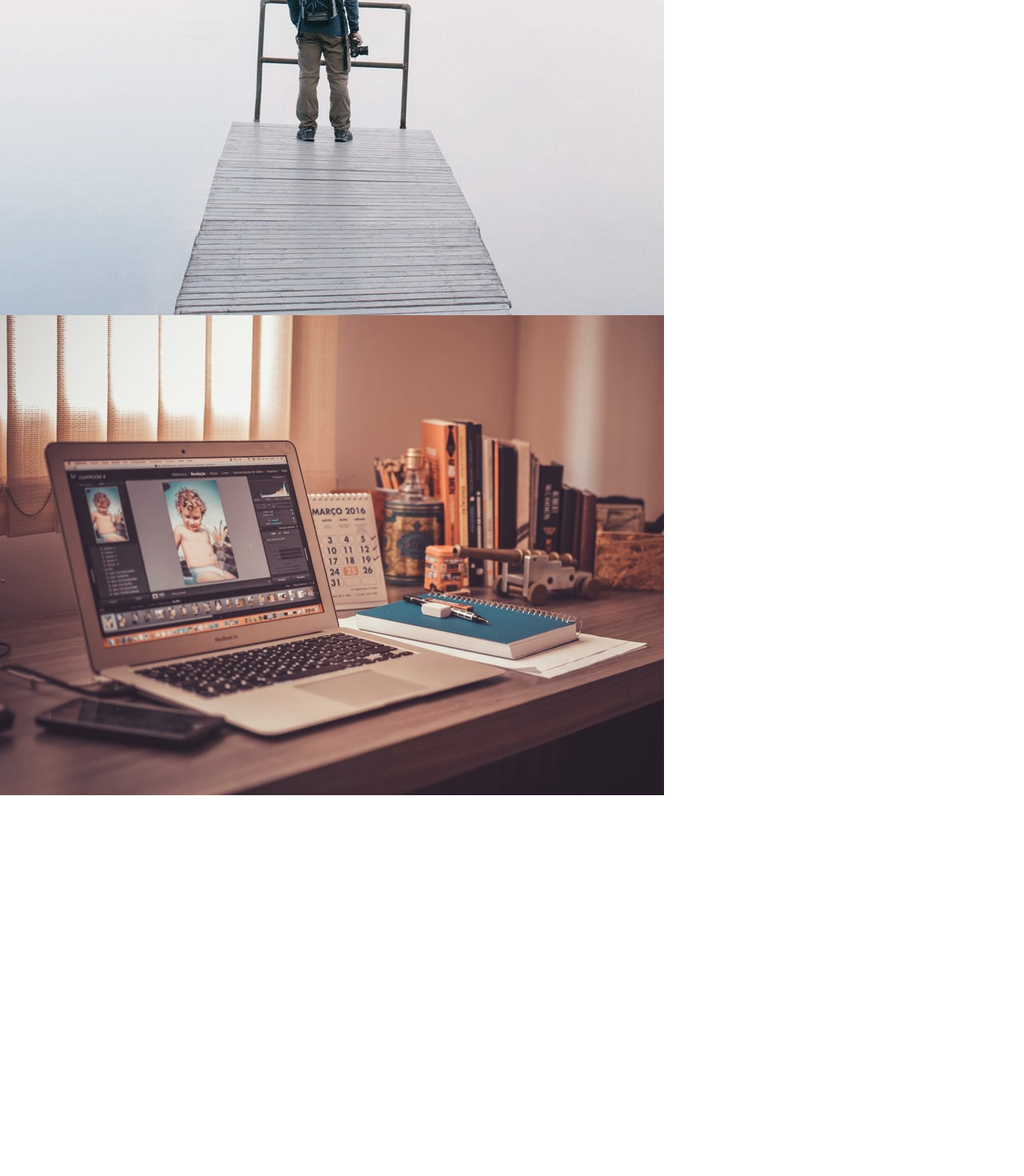
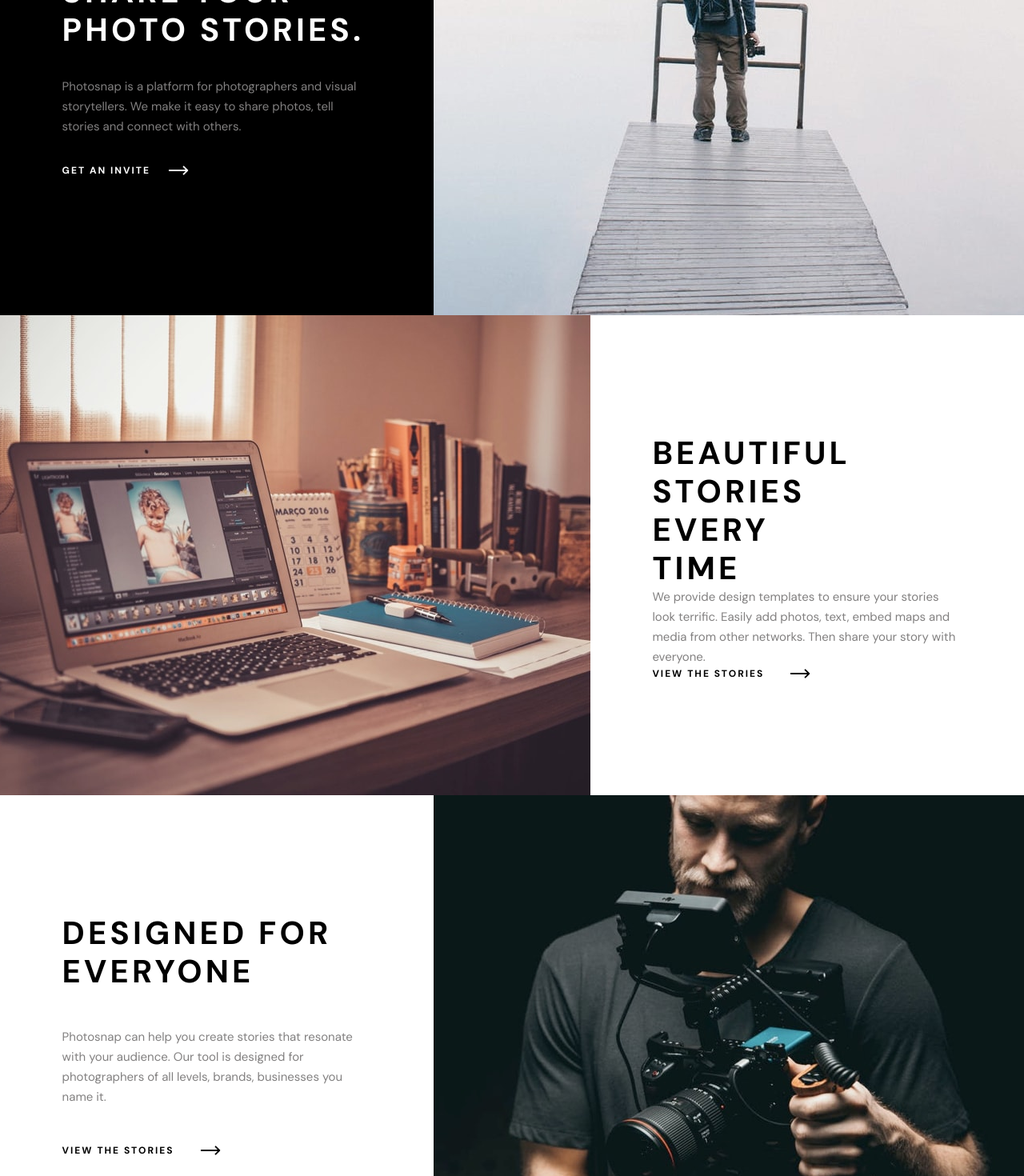
Before and after one commit to Kasim-Ke/023_photo-multp, a React (Vite) app: page /home in a window 1280 px wide. Shown: the part 280-1750 px from the top of the page at 80% size. Before the commit the page ends 1274 px from the top, so only its background shows below. Built offline with nearby package versions, Linux system fonts and the light colour scheme.

Commit message:
made frontpadehero

```diff
--- a/package.json
+++ b/package.json
@@ -14,6 +14,7 @@
     "023_photo_mult": "file:",
     "react": "^18.3.1",
     "react-dom": "^18.3.1",
+    "react-icons": "^5.3.0",
     "react-router-dom": "^6.26.2"
   },
   "devDependencies": {
--- a/src/components/Home/Home_Hero.jsx
+++ b/src/components/Home/Home_Hero.jsx
@@ -1,9 +1,101 @@
-import image2 from "./desktop/create-and-share.jpg";
+import Home_img1 from "./desktop/create-and-share.jpg";
+import Home_img2 from "./desktop/beautiful-stories.jpg";
+import Home_img3 from "./desktop/designed-for-everyone.jpg";
+import { HiArrowLongRight } from "react-icons/hi2";
 
 export const Home_Hero = () => {
   return (
-    <div>
-      <img src={image2} alt="" />
+    <div className="lg:max-w-[1440px] lg:h-screen mx-auto  ">
+      <div className="lg:flex lg:flex-col   ">
+        {/*/////////////////  Row 1 ///////////////// */}
+        <div className="lg:flex ">
+          {/* Row 1 text box */}
+          <div className="lg:w-[610px] lg:h-[650px] lg:justify-center lg:items-center lg:text-left flex  text-white  bg-black">
+            <div className="flex flex-col justify-between items-start  lg:w-[387px] lg:h-[304px] ">
+              <h1 className="uppercase font-bold ">
+                Create and share your photo stories.
+              </h1>
+              <p>
+                Photosnap is a platform for photographers and visual
+                storytellers. We make it easy to share photos, tell stories and
+                connect with others.
+              </p>
+              <button className="lg:w-[160px] lg:h-[16px] flex justify-between  items-center">
+                <h5 className="lg:text-[12px] tracking-[2px] font-bold hover:border-b hover:border-b-white ease-in-out duration-200">
+                  GET AN INVITE
+                </h5>
+                <HiArrowLongRight size={30} />
+              </button>
+            </div>
+          </div>
+          {/* Row 1 image*/}
+          <div>
+            <img
+              className="lg:w-[830px] lg:h-[650px] object-cover "
+              src={Home_img1}
+              alt="Home_img1"
+            />
+          </div>
+        </div>
+        {/* ///////////////// Row 2  ///////////////// */}
+        <div className="lg:flex ">
+          {/* Row 2 image*/}
+          <div>
+            <img
+              className="lg:w-[830px] lg:h-[600px] object-cover "
+              src={Home_img2}
+              alt="Home_img2"
+            />
+          </div>
+          {/* Row 2 text box */}
+          <div className="lg:w-[610px] lg:h-[600px] lg:justify-center lg:items-center lg:text-left flex     ">
+            <div className="flex flex-col justify-between items-start  lg:w-[387px] lg:h-[304px]   ">
+              <h1 className="uppercase font-bold pr-[120px] ">
+                BEAUTIFUL STORIES EVERY TIME
+              </h1>
+              <p>
+                We provide design templates to ensure your stories look
+                terrific. Easily add photos, text, embed maps and media from
+                other networks. Then share your story with everyone.
+              </p>
+              <button className="lg:w-[200px] lg:h-[16px] flex justify-between  items-center">
+                <h5 className="lg:text-[12px] tracking-[2px] font-bold hover:border-b hover:border-b-black ease-in-out duration-200">
+                  VIEW THE STORIES
+                </h5>
+                <HiArrowLongRight size={30} />
+              </button>
+            </div>
+          </div>
+        </div>
+        {/*/////////////////  Row 3 ///////////////// */}
+        <div className="lg:flex ">
+          {/* Row 3 text box */}
+          <div className="lg:w-[610px] lg:h-[600px] lg:justify-center lg:items-center lg:text-left flex   ">
+            <div className="flex flex-col justify-between items-start  lg:w-[387px] lg:h-[304px] ">
+              <h1 className="uppercase font-bold ">DESIGNED FOR EVERYONE</h1>
+              <p>
+                Photosnap can help you create stories that resonate with your
+                audience. Our tool is designed for photographers of all levels,
+                brands, businesses you name it.
+              </p>
+              <button className="lg:w-[200px] lg:h-[16px] flex justify-between  items-center">
+                <h5 className="lg:text-[12px] tracking-[2px] font-bold hover:border-b hover:border-b-black ease-in-out duration-200">
+                  VIEW THE STORIES
+                </h5>
+                <HiArrowLongRight size={30} />
+              </button>
+            </div>
+          </div>
+          <div>
+            {/* Row 3 image*/}
+            <img
+              className="lg:w-[830px] lg:h-[600px] object-cover "
+              src={Home_img3}
+              alt="Home_img3"
+            />
+          </div>
+        </div>
+      </div>
     </div>
   );
 };
--- a/src/components/Home/Home_Hero_Footer.jsx
+++ b/src/components/Home/Home_Hero_Footer.jsx
@@ -1,9 +1,3 @@
-import img2 from "./desktop/beautiful-stories.jpg";
-
 export const Home_Hero_Footer = () => {
-  return (
-    <div>
-      <img src={img2} alt="" />
-    </div>
-  );
+  return <div></div>;
 };
--- a/src/index.css
+++ b/src/index.css
@@ -9,7 +9,7 @@ body {
 }
 
 p {
-  color: #dfdfdf;
+  color: hwb(0 50% 49%);
   font-size: 15px;
   line-height: 25px;
 }
```
Also changed, not shown: src/components/Home/desktop/arrow.svg (added), 1 other file (tests, documents, lock files or other folders).
